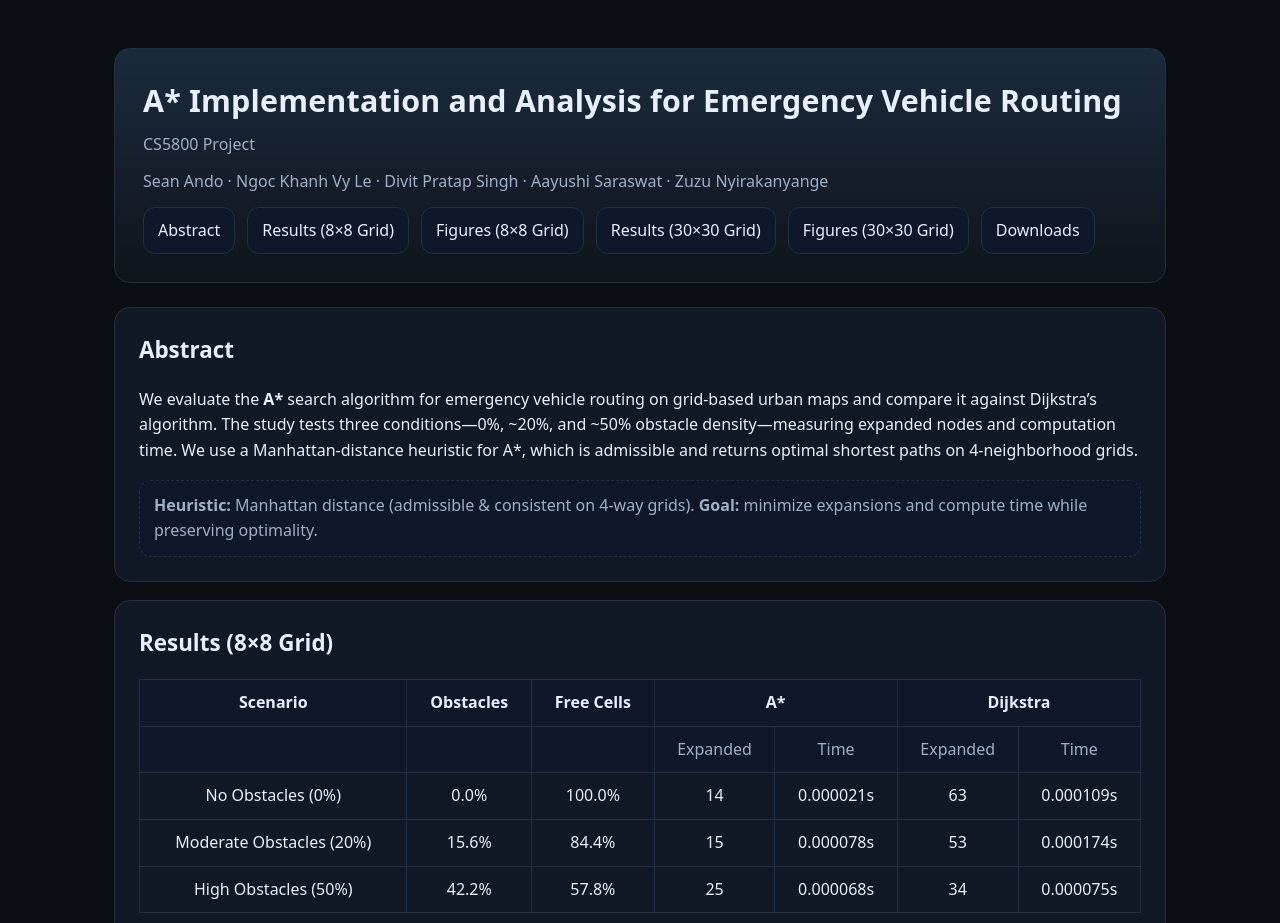
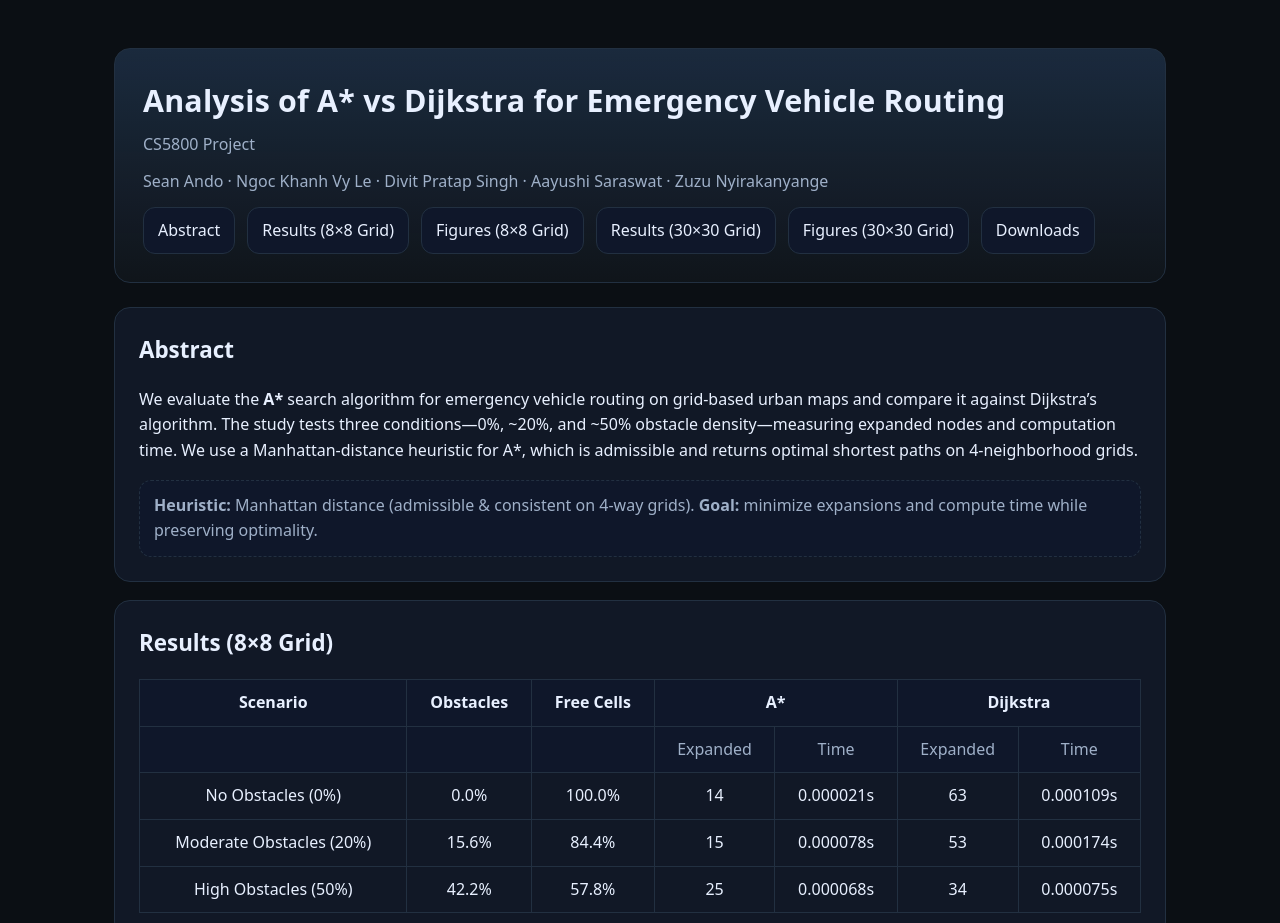
Before and after one commit to sxando/Emergency-Vehicle-Routing-Data, a plain HTML site: page index.html in a window 1280 px wide. Shown: the top 923 px of the page. Drawn offline with Linux system fonts and the light colour scheme.

Commit message:
3rd commit - Project data

```diff
--- a/index.html
+++ b/index.html
@@ -51,7 +51,7 @@ a.figlink figure:hover{border-color:#60a5fa}
 <body>
   <div class="wrap">
     <header class="card">
-      <h1>A* Implementation and Analysis for Emergency Vehicle Routing</h1>
+      <h1>Analysis of A* vs Dijkstra for Emergency Vehicle Routing</h1>
       <p class="subtitle">CS5800 Project</p>
       <p class="authors">
         Sean Ando ·
```
